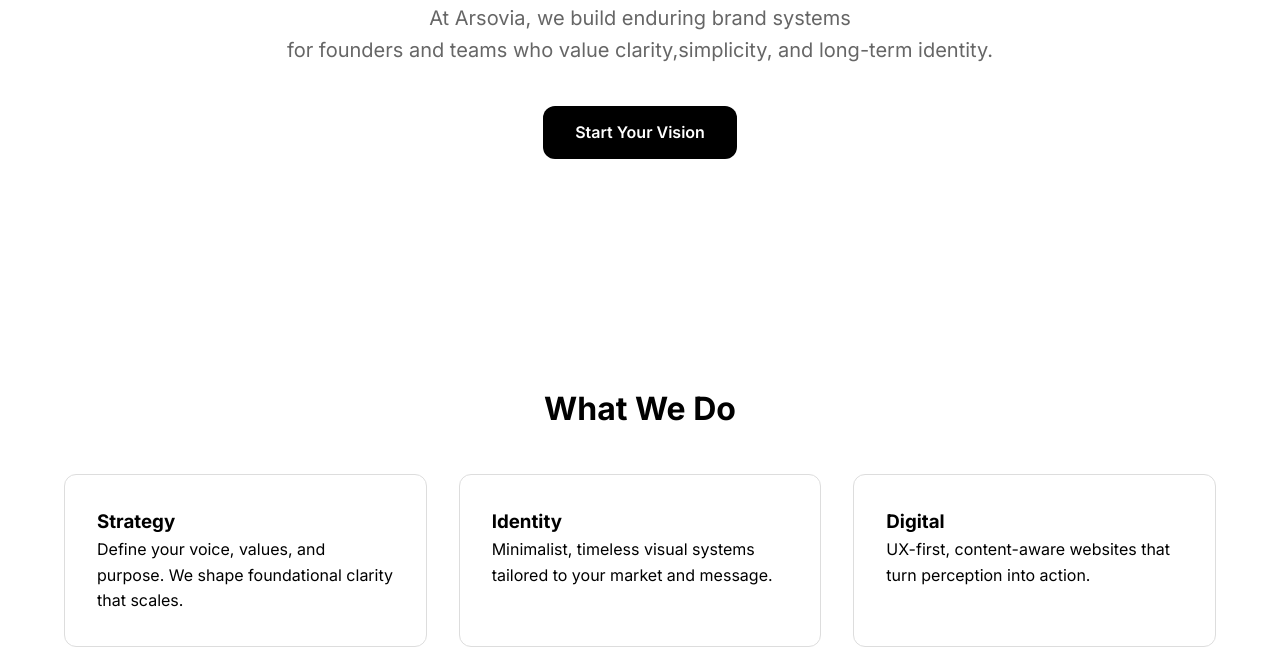
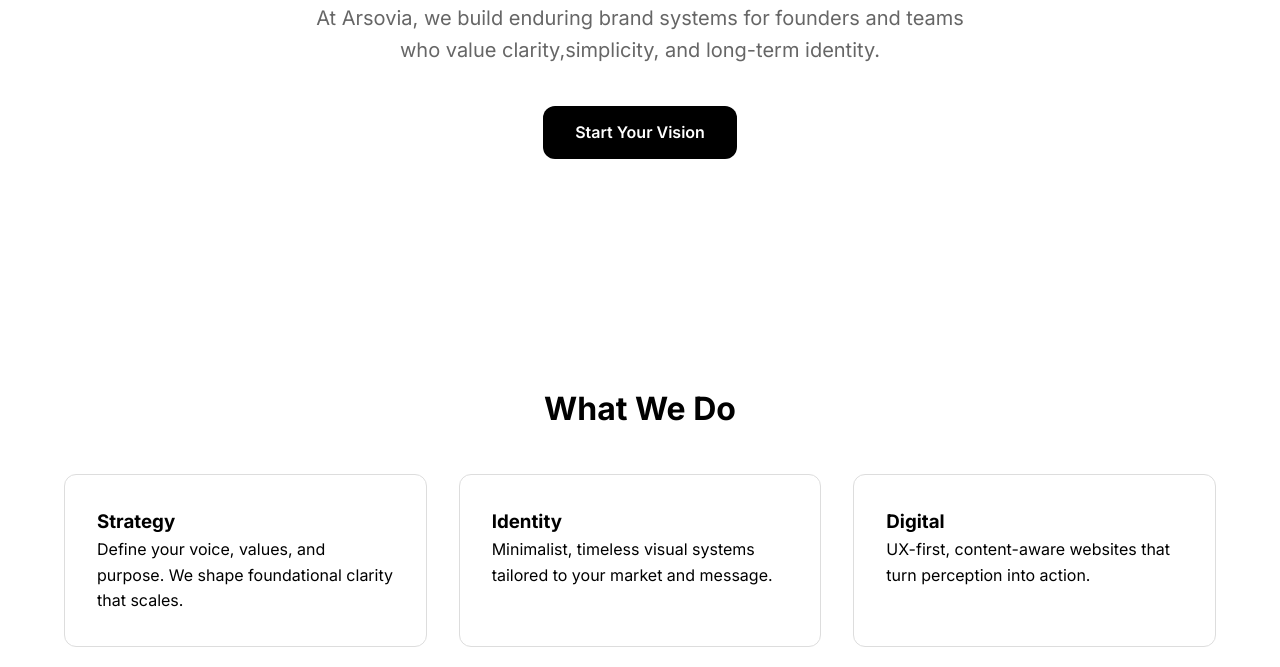
Before and after one commit to 3linesss/Arsovia, a plain HTML site: page index.html in a window 1280 px wide. Shown: the part 433-1100 px from the top of the page. Drawn offline with Linux system fonts and the light colour scheme.

Commit message:
Update index.html

```diff
--- a/index.html
+++ b/index.html
@@ -239,8 +239,8 @@
         <span>With Substance</span>
       </h1>
       <p>
-        <span>At Arsovia, we build enduring brand systems</span><br>
-        <span>for founders and teams who value clarity,simplicity, and long-term identity.</span>
+        <span>At Arsovia, we build enduring brand systems for founders and teams</span><br>
+        <span>who value clarity,simplicity, and long-term identity.</span>
       </p>
       <a class="btn" href="#contact">Start Your Vision</a>
     </section>
```
